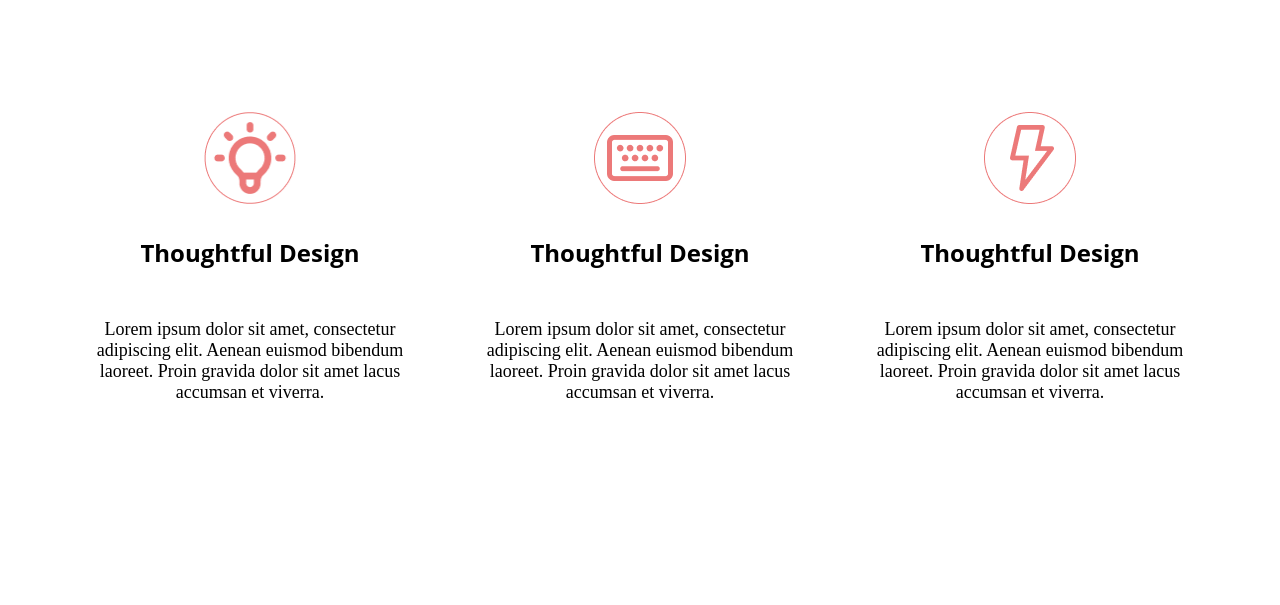
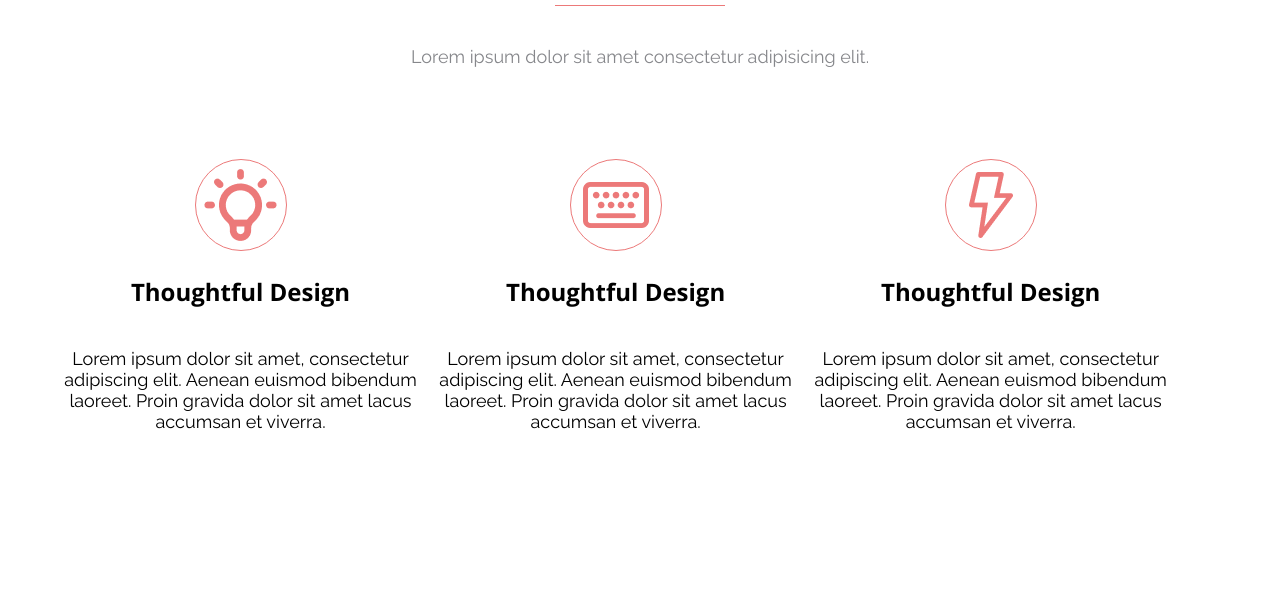
Before and after one commit to NomadBYlife/TMS, a plain HTML site: page homework2/awesome/index.html in a window 1280 px wide. Shown: the part 195-800 px from the top of the page. Drawn offline with nearby package versions, Linux system fonts and the light colour scheme.

Commit message:
bugfix homework2/awesome

```diff
--- /dev/null
+++ b/homework2/awesome/css/css.css
@@ -0,0 +1,67 @@
+* {
+    padding: 0;
+    margin: 0;
+    box-sizing: border-box;
+    font-family: 'Raleway';
+}
+
+.section-awesom {
+
+}
+
+.wrapper {
+    max-width: 1170px;
+    margin: 0 auto;
+}
+.wrapper h2 {
+    font-size: 36px;
+    font-weight: 400;
+    text-transform: uppercase;
+    margin: 118px auto 0 auto;
+    text-align: center;
+}
+.separator {
+    border-bottom: 1px solid #EC7979;
+    width: 170px;
+    margin: 40px auto 0 auto;
+}
+.wrapper p {
+    font-weight: 400;
+    font-size: 18px;
+    text-align: center;
+    line-height: 21.13px;
+    color: #86878B;
+    margin-top: 40px;
+}
+.section-content {
+
+    margin-top: 92px;
+}
+
+.box {
+    width: 371px;
+    display: inline-block;
+}
+
+.image {
+    width: 92px;
+    height: 92px;
+    border-radius: 50%;
+    border: 1px solid #EC7979;
+    display: flex;
+    justify-content: center;
+    align-items: center;
+    margin: auto;
+}
+.section-content h3 {
+    font-family: 'Open Sans';
+    font-size: 24px;
+    font-weight: 700;
+    text-align: center;
+    margin-top: 24px;
+}
+
+.section-content p {
+    color: #000000;
+    line-height: 21px;
+}
--- a/homework2/awesome/css/style.css
+++ /dev/null
@@ -1,64 +0,0 @@
-body {
-    /* border: 1px solid black; */
-    display: flex;
-    justify-content: center;
-
-}
-.wrapper {
-    /* border: 1px solid red; */
-  width: 1170px;
-}
-
-.wrapper > h2 {
-    font-family: 'Raleway';
-    font-size: 36px;
-    font-style: normal;
-    text-transform: uppercase;
-    text-align: center;
-    margin: 40px auto;
-}
-.separator {
-    width: 170px;
-    /* border: 1px solid #EC7979; */
-    height: 1px;
-    background-color: #EC7979;
-    margin: 0 auto;
-}
-.wrapper > p {
-    font-family: 'Raleway';
-    font-size: 18px;
-    font-style: normal;
-    text-transform: uppercase;
-    text-align: center;
-    color: #86878B;
-    /* margin: 40px auto; */
-    margin: 40px auto 115px auto;
-}
-.inner-wrapper {
-    display: flex;
-}
-
-.box {
-    flex: 1;
-    width: 371px;
-    margin: auto 14px;
-    display: flex;
-    flex-direction: column;
-    justify-content: center;
-    align-items: center;
-}
-.box>img{
-    width: 92px;
-    height: 92px;
-}
-.box>h4{
-    font-family: 'Open Sans';
-    /* text-align: center; */
-    font-size: 24px;
-}
-.box>p {
-    font-family: "Raleway";
-    font-size: 18px;
-    text-align: center;
-
-}
--- a/homework2/awesome/index.html
+++ b/homework2/awesome/index.html
@@ -1,36 +1,60 @@
 <!DOCTYPE html>
 <html lang="en">
   <head>
-    <meta charset="UTF-8">
-    <meta http-equiv="X-UA-Compatible" content="IE=edge">
-    <meta name="viewport" content="width=device-width, initial-scale=1.0">
+    <meta charset="UTF-8" />
+    <meta http-equiv="X-UA-Compatible" content="IE=edge" />
+    <meta name="viewport" content="width=device-width, initial-scale=1.0" />
     <title>Document</title>
-    <link rel="stylesheet" href="css/style.css">
+    <link rel="preconnect" href="https://fonts.googleapis.com" />
+    <link rel="preconnect" href="https://fonts.gstatic.com" crossorigin />
+    <link
+      href="https://fonts.googleapis.com/css2?family=Open+Sans:wght@700&family=Raleway&display=swap"
+      rel="stylesheet"
+    />
+    <link rel="stylesheet" href="css/css.css" />
   </head>
   <body>
+    <div class="section-awesom">
       <div class="wrapper">
         <h2>why this is awesome</h2>
-        <div class="separator">
+        <div class="separator"></div>
+        <p>Lorem ipsum dolor sit amet consectetur adipisicing elit.</p>
+        <div class="section-content">
+          <div class="box">
+            <div class="image">
+              <img src="img/bulb.png" alt="" />
             </div>
-        <p>Lorem ipsum dolor sit amet consectetur adipisicing elit.</p>
-        <div class="inner-wrapper">
-            <div class="box">
-                <img src="img/about_icon_1.png" alt="">
-                <h4>Thoughtful Design</h4>
-                <p>Lorem ipsum dolor sit amet, consectetur adipiscing elit. Aenean euismod bibendum laoreet. Proin gravida dolor sit amet lacus accumsan et viverra.</p>
+            <h3>Thoughtful Design</h3>
+            <p>
+              Lorem ipsum dolor sit amet, consectetur adipiscing elit. Aenean
+              euismod bibendum laoreet. Proin gravida dolor sit amet lacus
+              accumsan et viverra.
+            </p>
           </div>
           <div class="box">
-                <img src="img/about_icon_2.png" alt="">
-                <h4>Thoughtful Design</h4>
-                <p>Lorem ipsum dolor sit amet, consectetur adipiscing elit. Aenean euismod bibendum laoreet. Proin gravida dolor sit amet lacus accumsan et viverra.</p>
+            <div class="image">
+              <img src="img/keyboard.png" alt="" />
+            </div>
+            <h3>Thoughtful Design</h3>
+            <p>
+              Lorem ipsum dolor sit amet, consectetur adipiscing elit. Aenean
+              euismod bibendum laoreet. Proin gravida dolor sit amet lacus
+              accumsan et viverra.
+            </p>
           </div>
           <div class="box">
-                <img src="img/about_icon_3.png" alt="">
-                <h4>Thoughtful Design</h4>
-                <p>Lorem ipsum dolor sit amet, consectetur adipiscing elit. Aenean euismod bibendum laoreet. Proin gravida dolor sit amet lacus accumsan et viverra.</p>
+            <div class="image">
+              <img src="img/lightning.png" alt="" />
+            </div>
+            <h3>Thoughtful Design</h3>
+            <p>
+              Lorem ipsum dolor sit amet, consectetur adipiscing elit. Aenean
+              euismod bibendum laoreet. Proin gravida dolor sit amet lacus
+              accumsan et viverra.
+            </p>
           </div>
         </div>
       </div>
-
+    </div>
   </body>
 </html>
```
Also changed, not shown: homework2/awesome/img/bulb.png (added), homework2/awesome/img/keyboard.png (added), homework2/awesome/img/lightning.png (added). Lines whose indentation alone changed are shown as unchanged.
